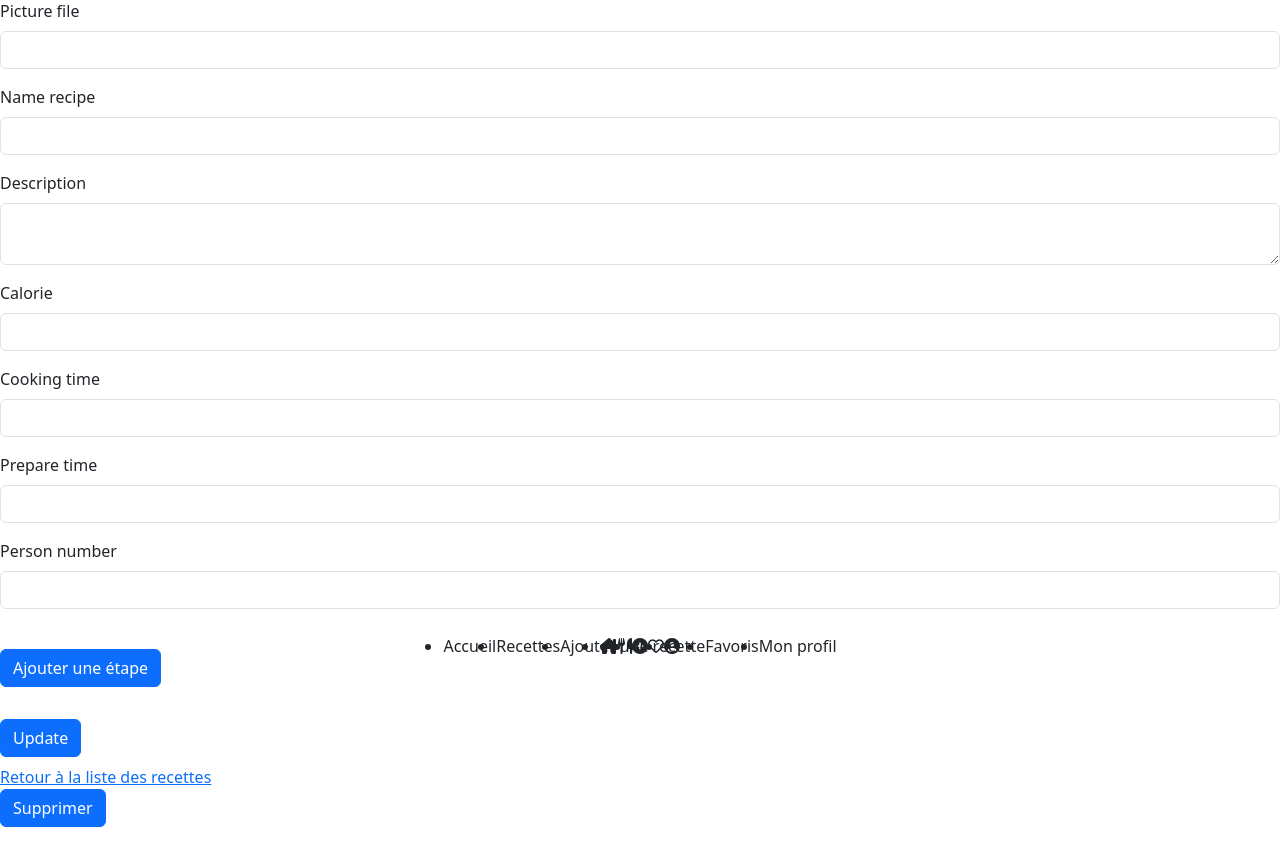
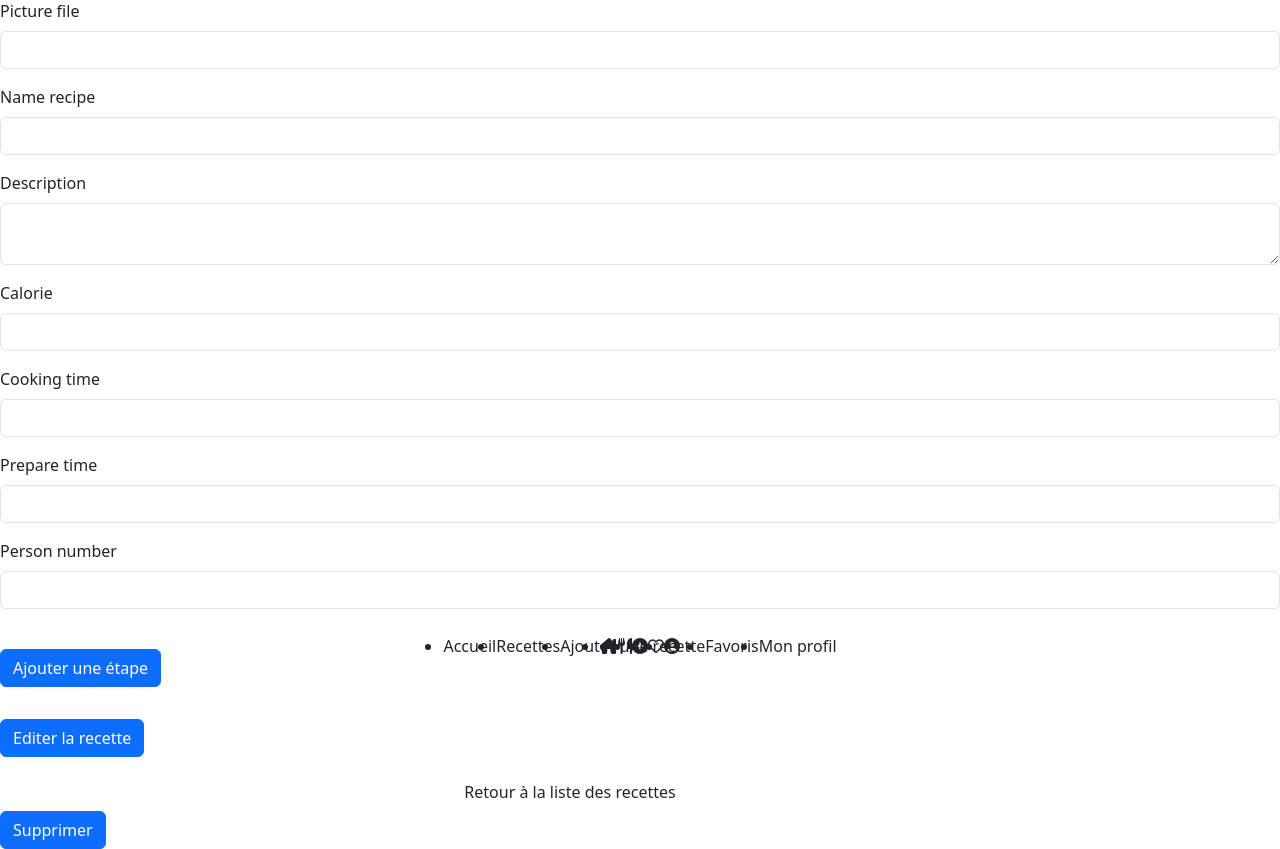
Before and after one commit to WildCodeSchool/2023-09-PHP-LYON-P3-nom-nom-nom, a Symfony app: template templates/recipe/edit.html.twig in a window 1280 px wide. Shown: the part 118-967 px from the top of the page. Before the commit the page ends 945 px from the top, so only its background shows below. Run offline with Twig, Linux system fonts and the light colour scheme; the template is opened without the code that fills it, so the values that code supplies are empty; form fields are guessed from the names that the template uses; some libraries are stand-ins or nearby versions.

Commit message:
start of edit

```diff
--- a/assets/controllers/form-collection_controller.js
+++ b/assets/controllers/form-collection_controller.js
@@ -13,7 +13,7 @@ export default class extends Controller {
         this.indexValue++;
 
         const removeFormButton = document.createElement('button');
-        removeFormButton.innerText = 'Delete this tag';
+        removeFormButton.innerText = 'Supprimer cette étape';
         item.append(removeFormButton);
         removeFormButton.addEventListener('click', (e) => {
             e.preventDefault();
--- a/src/Controller/RecipeController.php
+++ b/src/Controller/RecipeController.php
@@ -87,6 +87,7 @@ class RecipeController extends AbstractController
         if ($this->isCsrfTokenValid('delete' . $recipe->getId(), $request->request->get('_token'))) {
             $entityManager->remove($recipe);
             $entityManager->flush();
+            $this->addFlash('danger', 'The program has been deleted');
         }
 
         return $this->redirectToRoute('app_recipe_index', [], Response::HTTP_SEE_OTHER);
--- a/templates/recipe/edit.html.twig
+++ b/templates/recipe/edit.html.twig
@@ -5,9 +5,9 @@
 {% block body %}
     <h1>Editer une recette</h1>
 
-    {{ include('recipe/_form.html.twig', {'button_label': 'Update'}) }}
+    {{ include('recipe/_form.html.twig', {'button_label': 'Editer la recette'}) }}
 
-    <a href="{{ path('app_recipe_index') }}">Retour à la liste des recettes</a>
+    <a class="container btn button-crud mt-2" href="{{ path('app_recipe_index') }}">Retour à la liste des recettes</a>
 
     {{ include('recipe/_delete_form.html.twig') }}
 {% endblock %}
--- a/templates/recipe/recipe_step.html.twig
+++ b/templates/recipe/recipe_step.html.twig
@@ -20,8 +20,8 @@
 				<p class="mt-0">{{ step.description }}</p>
 			{% endfor %}
 		</div>
-
-		<a href="{{ path('app_recipe_show', {'id': recipe.id}) }}">Retour à la recette</a>
+        <a class="container btn button-crud mt-2" href="{{ path('app_recipe_edit', { id: recipe.id }) }}">Editer la recette</a>
+		<a class="container btn button-crud mt-2" href="{{ path('app_recipe_show', {'id': recipe.id}) }}">Retour à la recette</a>
 	</div>
 
 {% endblock %}
--- a/templates/recipe/show.html.twig
+++ b/templates/recipe/show.html.twig
@@ -52,6 +52,7 @@
   </div>
   <div class="container text-center">
     <div class="d-flex justify-content-center">
+      <a class="container btn button-crud mt-2" href="{{ path('app_recipe_edit', { id: recipe.id }) }}">Editer la recette</a>
       <a class="container btn button-crud mt-2" href="{{ path('app_recipe_index') }}">Retour à la liste</a>
     </div>
   </div>
```
Also changed, not shown: assets/index.js (+26 -26 lines), src/Form/RecipeType.php (+5 -2 lines).
